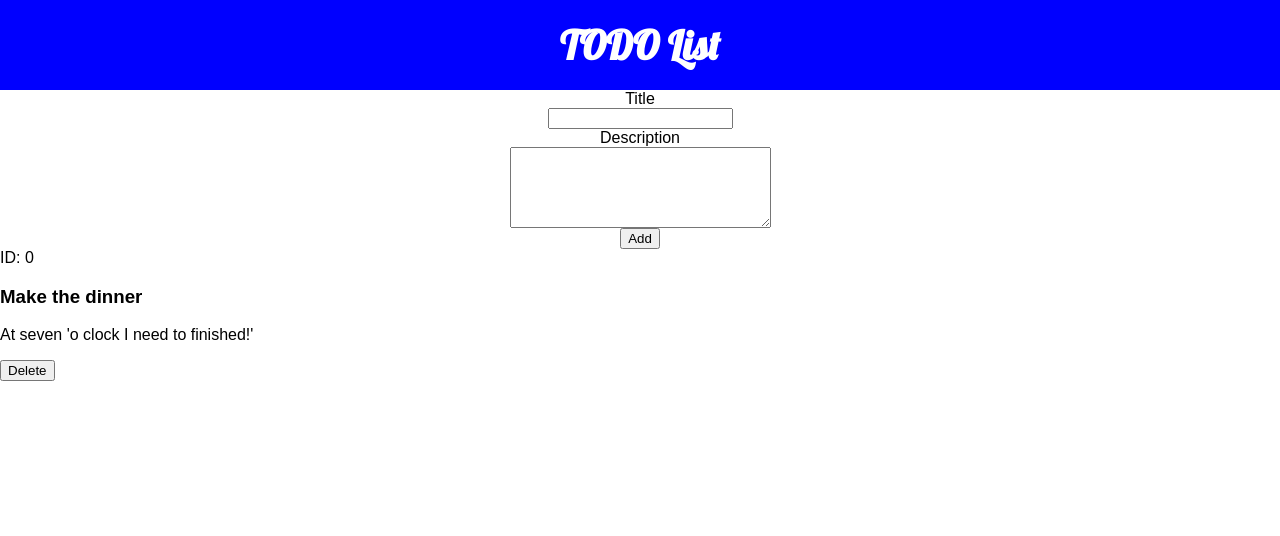
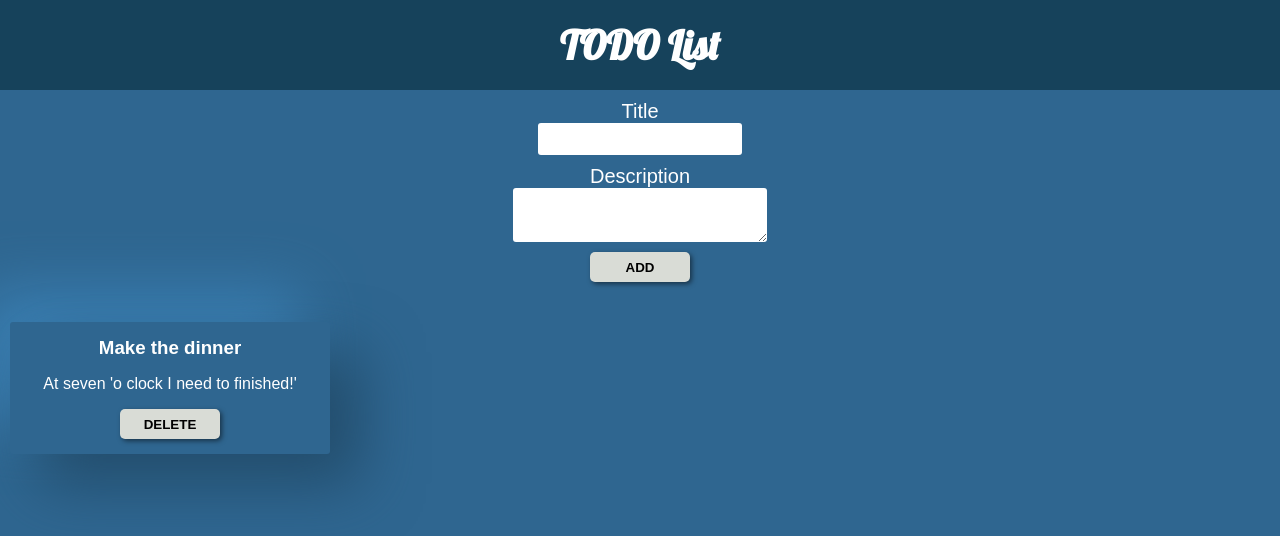
Before and after one commit to sntwandy/TODO-List, a React app: page / in a window 1280 px wide. Shown: the top 536 px of the page. Built offline with nearby package versions, Linux system fonts and the light colour scheme.

Commit message:
Lastest desing update

```diff
--- a/src/assets/styles/Config.scss
+++ b/src/assets/styles/Config.scss
@@ -5,4 +5,5 @@ body {
   box-sizing: border-box;
   margin: 0;
   padding: 0;
+  background-color: #2f6690;
 }
--- /dev/null
+++ b/src/assets/styles/components/Card.scss
@@ -0,0 +1,28 @@
+.card {
+    max-width: 300px;
+    min-width: 100px;
+    width: 300px;
+    padding: 15px 10px;
+    text-align: center;
+    color: white;
+    margin: 30px 10px;
+    border-radius: 3px;
+    background: #2f6690;
+    box-shadow:  30px 30px 60px #234d6c , -30px -30px 60px #3b80b4;
+}
+
+.card-container h3 {
+    margin: 0px;
+}
+
+.card-container button {
+    background-color: #d9dcd6;
+    color: black;
+    border-style: none;
+    width: 100px;
+    height: 30px;
+    font-weight: 700;
+    text-transform: uppercase;
+    border-radius: 5px;
+    box-shadow: 2px 2px 5px rgba(0,0,0,0.5);
+}
--- a/src/assets/styles/components/TodoListForm.scss
+++ b/src/assets/styles/components/TodoListForm.scss
@@ -3,4 +3,39 @@
   align-items: center;
   justify-content: center;
   flex-direction: column;
+  color: white;
 }
+
+.todo-form label {
+  font-size: 20px;
+  margin-top: 10px;
+}
+
+.todo-form button {
+  margin: 10px 0px;
+  background-color: #d9dcd6;
+  color: black;
+  border-style: none;
+  width: 100px;
+  height: 30px;
+  font-weight: 700;
+  text-transform: uppercase;
+  border-radius: 5px;
+  box-shadow: 2px 2px 5px rgba(0,0,0,0.5);
+}
+
+#input-title {
+  border-style: none;
+  width: 200px;
+  height: 30px;
+  border-radius: 3px;
+  font-size: 18px;
+}
+
+#input-textarea {
+  border-style: none;
+  width: 250px;
+  height: 50px;
+  border-radius: 3px;
+  font-size: 18px;
+}
--- /dev/null
+++ b/src/assets/styles/containers/CardContainer.scss
@@ -0,0 +1,5 @@
+.card-container {
+    display: flex;
+    flex-wrap: wrap;
+    width: 100vw;
+}
--- a/src/assets/styles/containers/Layout.scss
+++ b/src/assets/styles/containers/Layout.scss
@@ -4,7 +4,7 @@ header {
   justify-content: center;
   width: 100vw;
   height: 90px;
-  background-color: blue;
+  background-color: #16425b;
   color: white;
   font-size: 40px;
   font-weight: 900;
--- a/src/components/Card.js
+++ b/src/components/Card.js
@@ -1,6 +1,9 @@
 import React from 'react';
 import { connect } from 'react-redux';
 import { deleteTask } from '../actions';
+
+// Styles
+import '../assets/styles/components/Card.scss';
 
 const Card = ({ id, title, description, deleteTask }) => {
 
@@ -9,8 +12,7 @@ const Card = ({ id, title, description, deleteTask }) => {
   };
 
   return(
-    <div>
-      <span>ID: {id}</span>
+    <div className="card">
       <h3>{title}</h3>
       <p>{description}</p>
       <button onClick={ () => handleClick(id)}>Delete</button>
--- a/src/components/TodoListForm.js
+++ b/src/components/TodoListForm.js
@@ -27,6 +27,7 @@ const TodoListForm = props => {
       "id": id,
       "title": task.title,
       "description": task.description,
+      "completed": false,
     });
     $input[0].value = "";
     $input[1].value = "";
@@ -49,10 +50,10 @@ const TodoListForm = props => {
   return(
     <div className='todo-form'>
         <label htmlFor="title">Title</label>
-        <input className="input" onChange={handleInputTitle} name="title" type="text"/>
+        <input id="input-title" className="input" onChange={handleInputTitle} name="title" type="text"/>
 
         <label htmlFor="description">Description</label>
-        <textarea className="input" onChange={handleInputDescription} name="description" cols="30" rows="5"></textarea>
+        <textarea id="input-textarea" className="input" onChange={handleInputDescription} name="description" cols="30" rows="3"></textarea>
 
         <button className="form-btn" onClick={() => handleCreateTask()}>Add</button>
     </div>
--- a/src/containers/CardContainer.js
+++ b/src/containers/CardContainer.js
@@ -4,16 +4,15 @@ import { connect } from 'react-redux';
 // Components
 import Card from '../components/Card';
 
+// Styles
+import '../assets/styles/containers/CardContainer.scss';
+
 const CardContainer = ({ tasks }) => {
   return(
-    <div>
+    <div className="card-container">
       {
         tasks.length > 0 &&
-          <div>
-            {
               tasks.map(item => <Card key={item.id} id={item.id} title={item.title} description={item.description} />)
-            }
-          </div>
       }
     </div>
   );
--- a/src/index.js
+++ b/src/index.js
@@ -13,15 +13,7 @@ import './assets/styles/Config.scss';
 import reducers from './reducers';
 
 // Initial global state
-const initialState = {
-  "tasks": [
-    {
-    "id": 0,
-    "title": "Make the dinner",
-    "description": "At seven 'o clock I need to finished!'"
-    }
-  ]
-};
+import initialState from './initialState';
 
 const composeEnhancers = window.__REDUX_DEVTOOLS_EXTENSION_COMPOSE__ || compose;
 const store = createStore(reducers, initialState, composeEnhancers());
--- /dev/null
+++ b/src/initialState.js
@@ -0,0 +1,12 @@
+const initialState = {
+  "tasks": [
+    {
+      "id": 0,
+      "title": "Make the dinner",
+      "description": "At seven 'o clock I need to finished!'",
+      "completed": false,
+    }
+  ]
+};
+
+export default initialState;
```
Also changed, not shown: 1 other file (tests, documents, lock files or other folders).
